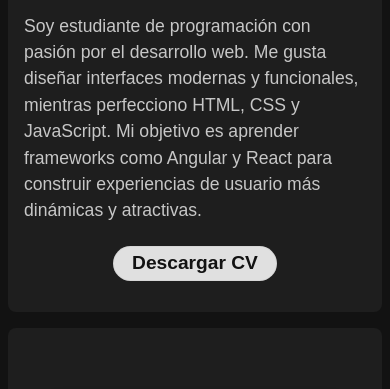
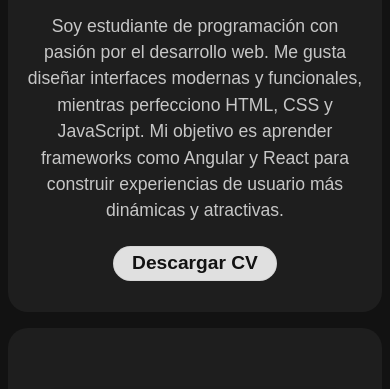
Before and after one commit to LeoBringasAtLife/portfolio-v2, a plain HTML site: page index.html in a window 390 px wide. Shown: the part 438-827 px from the top of the page. Drawn offline with Linux system fonts and the light colour scheme.

Commit message:
Improves footer appearance and layout
Refines the footer's visual presentation by adjusting the border radius of sections for a more polished look.

Enhances text readability in the paragraph container by centering the text.

Optimizes the skills grid layout on smaller screens by reducing the number of columns, improving responsiveness.

```diff
--- a/css/style.css
+++ b/css/style.css
@@ -589,7 +589,7 @@ footer {
     section {
         padding: 1.5em 1em;
         margin: 1em auto;
-        border-radius: 0.5em;
+        border-radius: 1.25em;
     }
 
     .hamburger {
@@ -651,7 +651,7 @@ footer {
 
     .parrafo-container {
         text-wrap: balance;
-        text-align: left;
+        text-align: center;
     }
 
     #proyectos .skills-grid {
@@ -659,7 +659,7 @@ footer {
     }
 
     .habilidades-grid {
-        grid-template-columns: repeat(3, 1fr);
+        grid-template-columns: repeat(2, 1fr);
         gap: 0.8em;
     }
 
```
